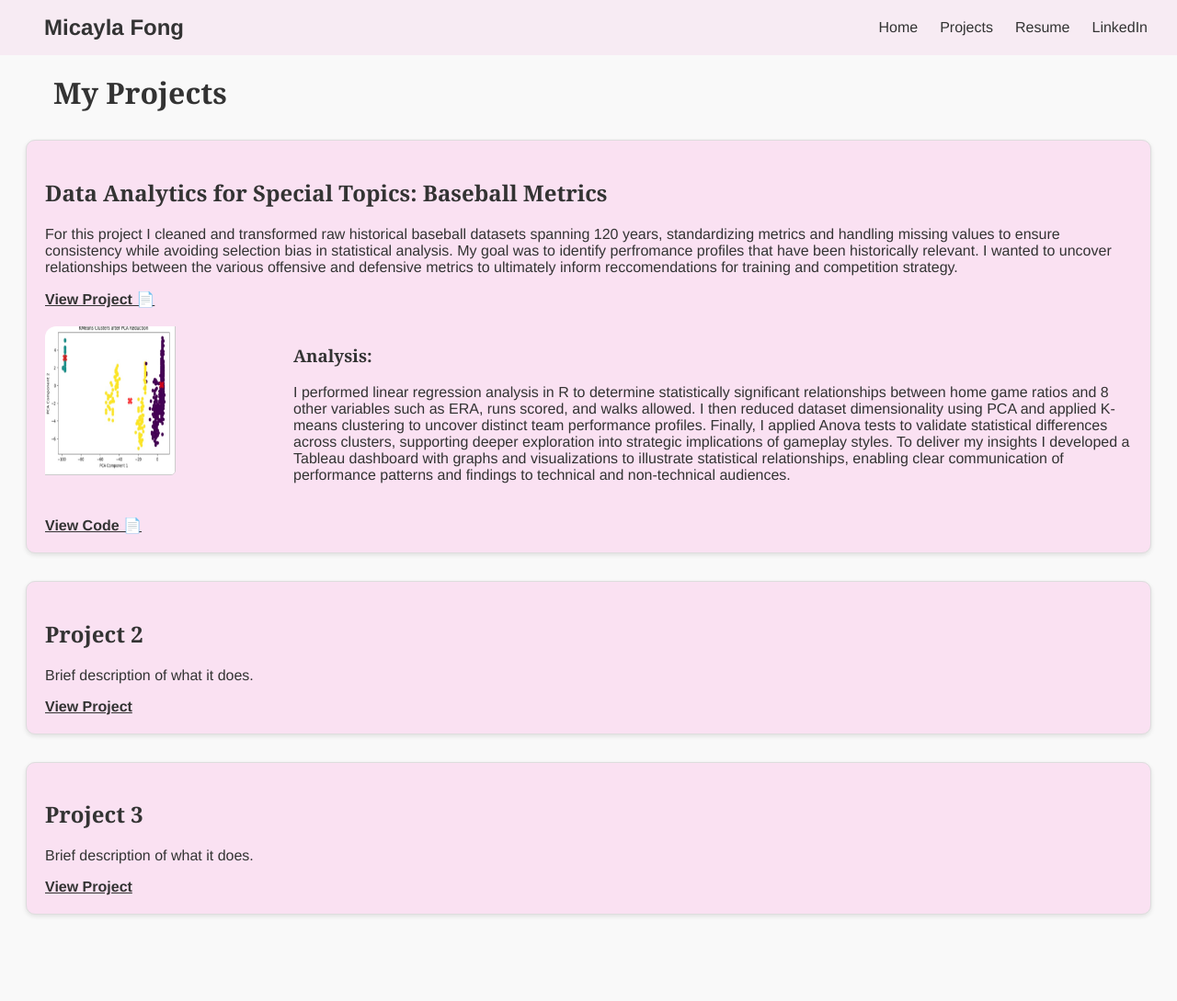
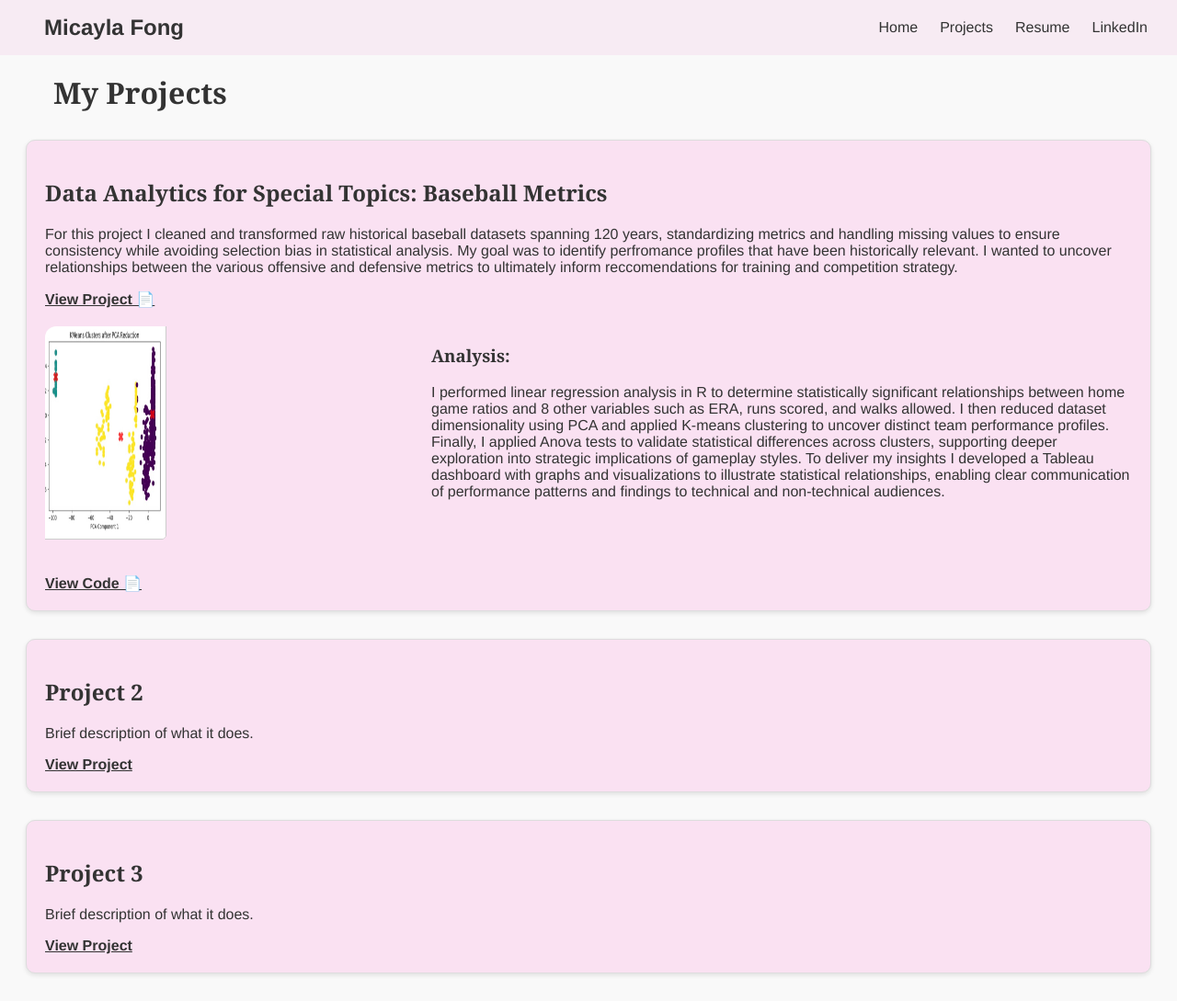
Before and after one commit to mdfong35/mdfong35.github.io, a Jekyll site: the page built from projects.md, in a window 1280 px wide and 1089 px high. Shown: the whole window at 92% size. Built offline with Jekyll 4.4.1, drawn with Linux system fonts in a browser that asks for light colours.

Commit message:
Update style.css

```diff
--- a/assets/style.css
+++ b/assets/style.css
@@ -109,8 +109,8 @@ h1, h2, h3 {
 
 /* Crop container */
 .img-crop-container {
-  width: 250px;         /* adjust this for final crop width */
-  height: 180px;        /* adjust this for final crop height */
+  width: 400px;         /* adjust this for final crop width */
+  height: 250px;        /* adjust this for final crop height */
   overflow: hidden;     /* hides rest of the image */
   border-radius: 12px;  /* optional rounded corners */
   position: relative;
@@ -122,5 +122,5 @@ h1, h2, h3 {
   width: auto;          /* keeps aspect ratio */
   position: absolute;
   top: -20px;           /* adjust to move image up/down */
-  left: -10px;          /* adjust to move image left/right */
+  left: -20px;          /* adjust to move image left/right */
 }
```
